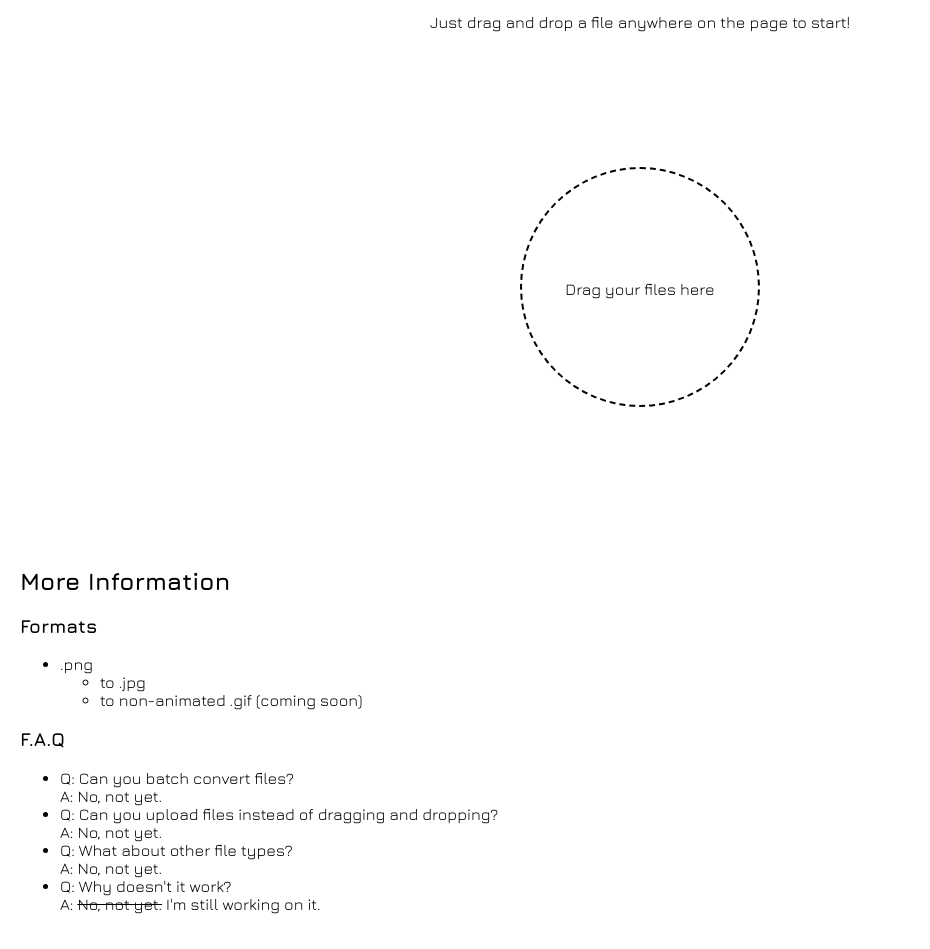
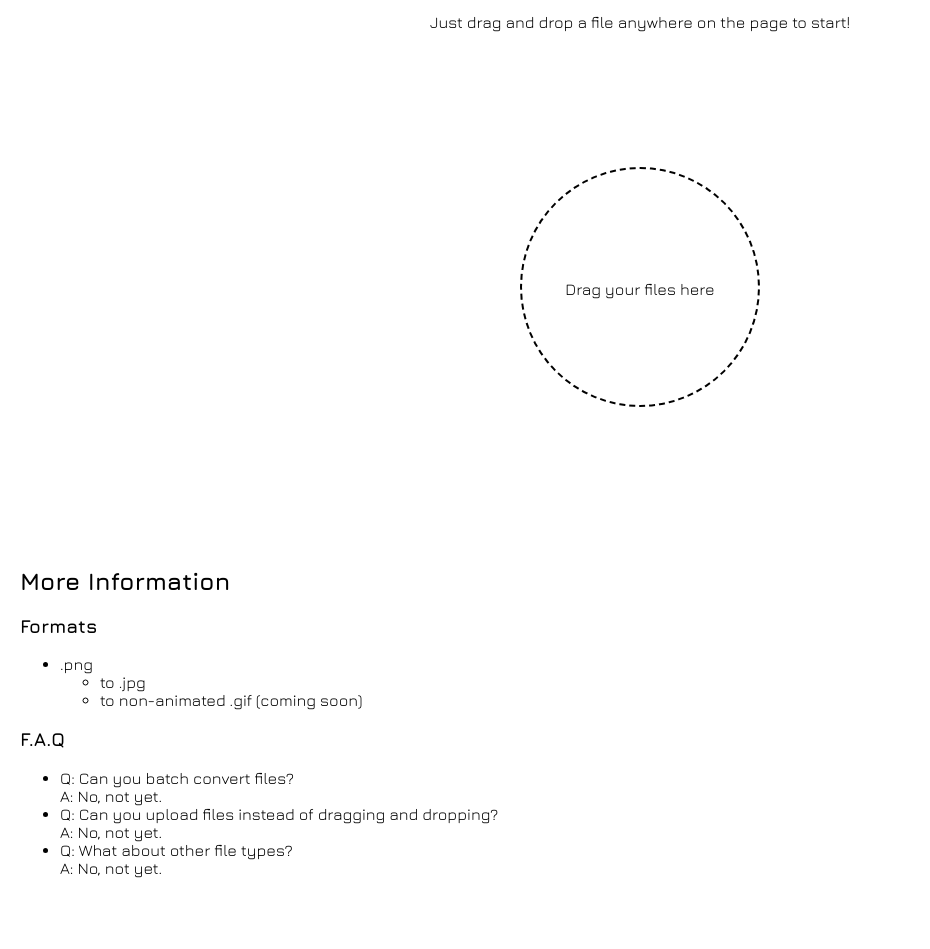
Before and after one commit to J-Meow/convert-stuff, a website built with Vite: page index.html in a window 1280 px wide. Shown: the part 102-1051 px from the top of the page, without its empty margins (0-930 px from the left). After the commit the page ends 1015 px from the top, so only its background shows below. Built offline with nearby package versions, Linux system fonts and the light colour scheme.

Commit message:
It kinda works now so removed the Q about why it doesn't work

```diff
--- a/index.html
+++ b/index.html
@@ -47,7 +47,6 @@
                 <li>Q: Can you batch convert files?<br />A: No, not yet.</li>
                 <li>Q: Can you upload files instead of dragging and dropping?<br />A: No, not yet.</li>
                 <li>Q: What about other file types?<br />A: No, not yet.</li>
-                <li>Q: Why doesn't it work?<br />A: <del>No, not yet.</del> I'm still working on it.</li>
             </ul>
         </div>
         <div id="convert-popup">
```
